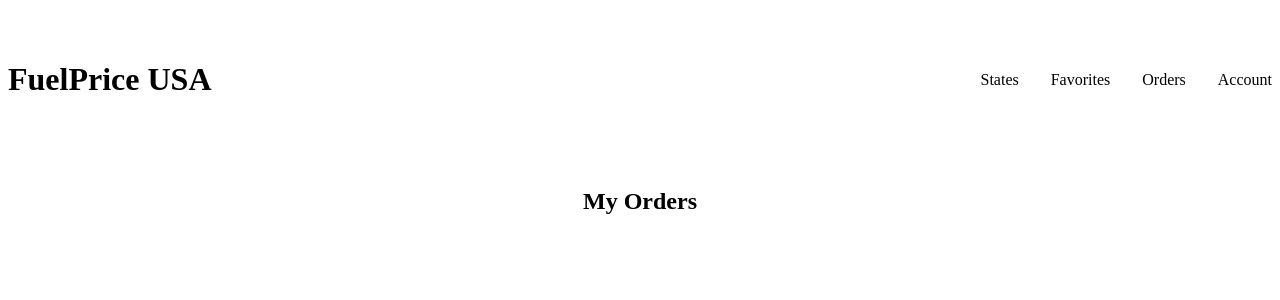
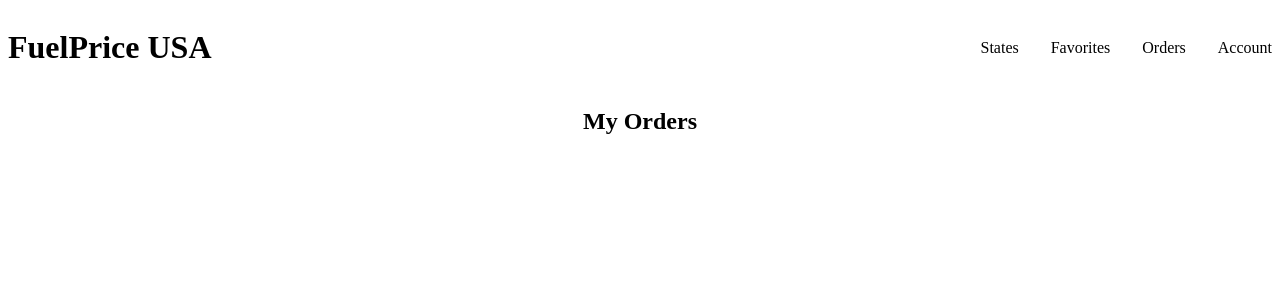
Before and after one commit to dean-ferreira/capstone-325, a React (Vite) app in the folder client/: page /orders in a window 1280 px wide. Shown: the top 300 px of the page. Built offline with nearby package versions, Linux system fonts and the light colour scheme.

Commit message:
Remove padding

```diff
--- a/client/src/App.css
+++ b/client/src/App.css
@@ -17,7 +17,6 @@
     justify-content: center;
     align-items: center;
     background-color: white;
-    padding-top: 1em;
     padding-bottom: 1em;
     gap: 1rem;
 }
--- a/client/src/styles/NavBar.css
+++ b/client/src/styles/NavBar.css
@@ -2,8 +2,6 @@
     display: flex;
     justify-content: space-around;
     align-items: center;
-    padding-top: 2rem;
-    padding-bottom: 2rem;
 }
 
 .header-menu {
```
